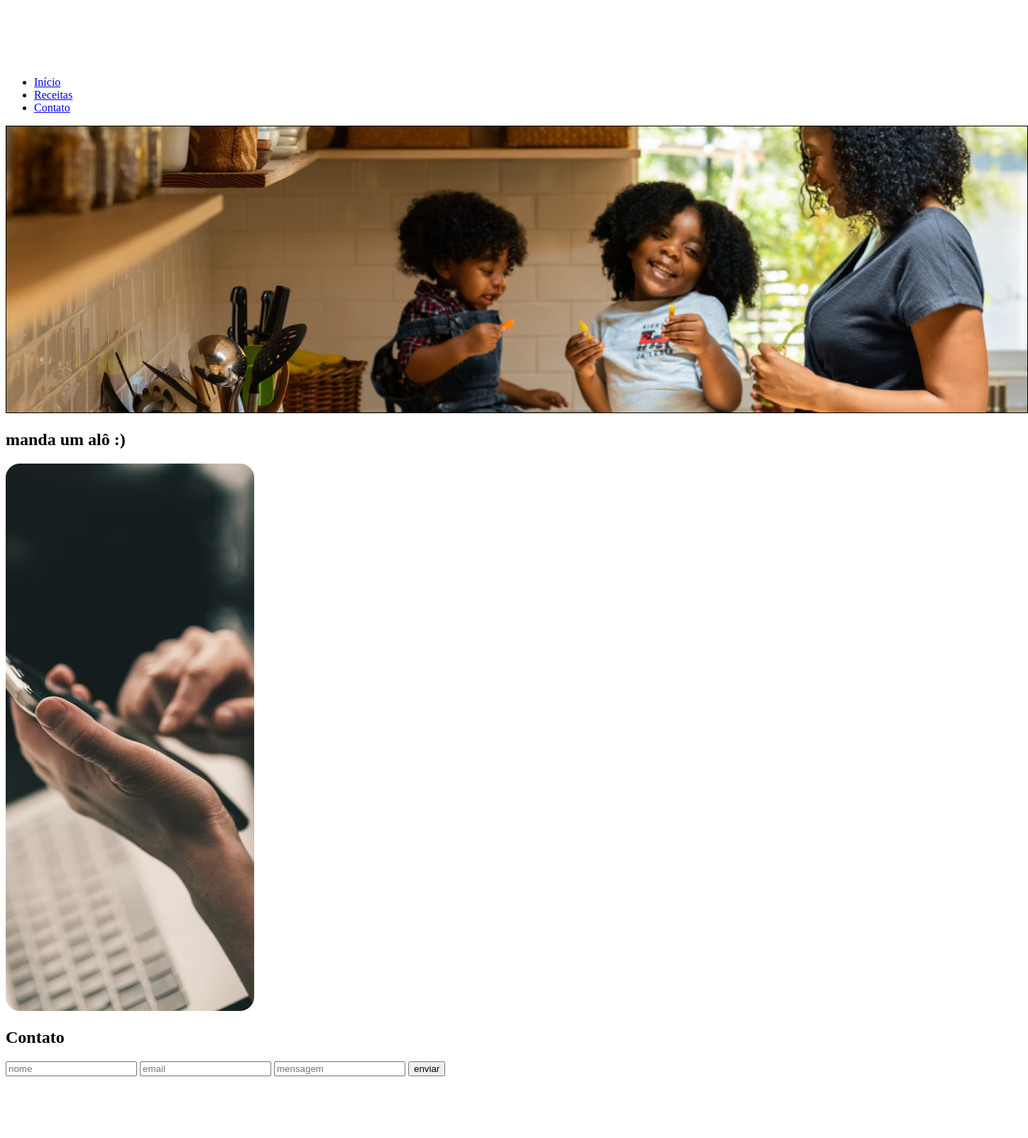
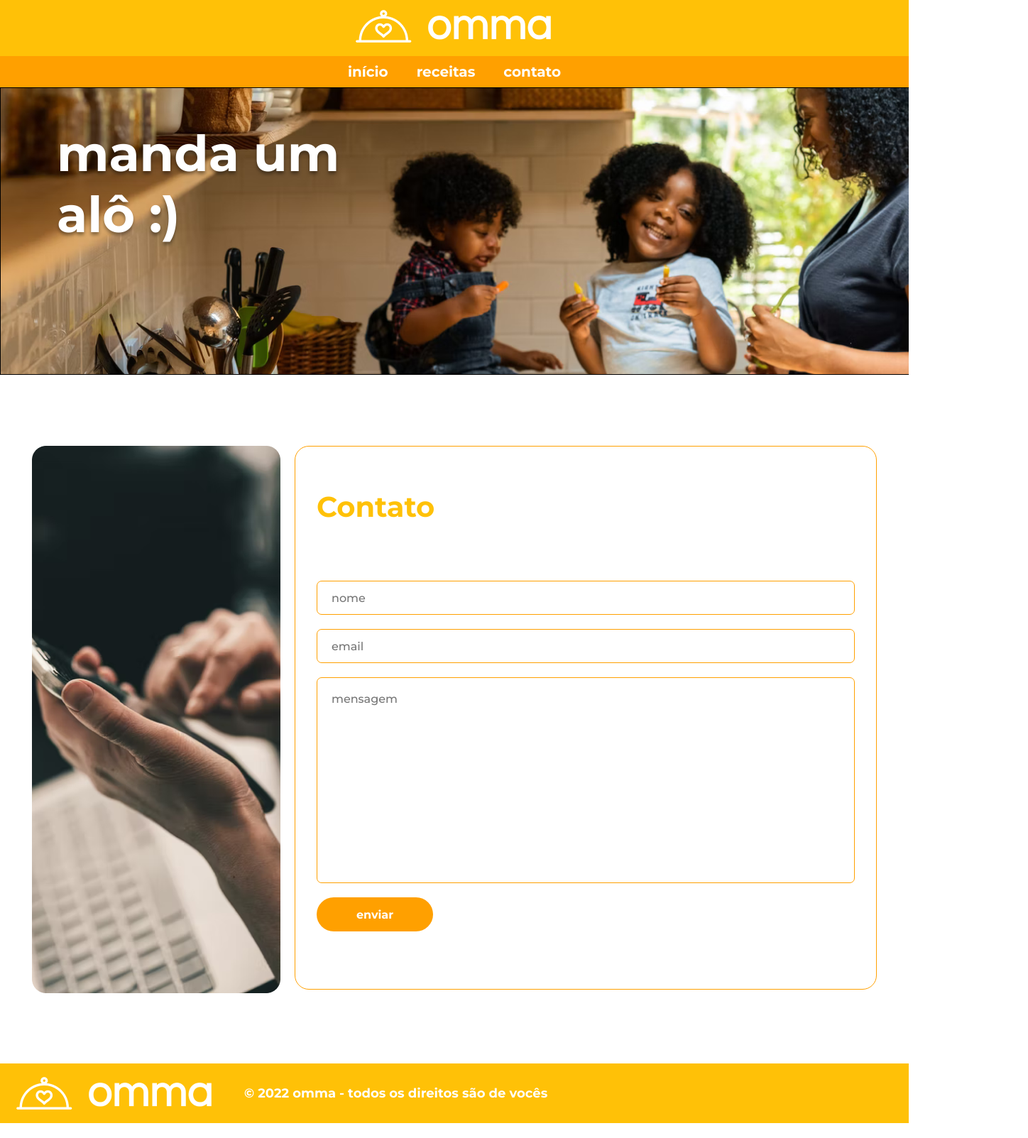
Before and after one commit to anapaulabio/ommareceitas, a plain HTML site: page form.html in a window 1280 px wide. Shown: the part 5-1608 px from the top of the page at 71% size, 1448 px wide, since content can reach past the window. After the commit the page ends 1587 px from the top, so only its background shows below. Drawn offline with Linux system fonts and the light colour scheme.

Commit message:
Adicionando html atualizado

```diff
--- a/Css/general.css
+++ b/Css/general.css
@@ -94,6 +94,7 @@ footer {
         align-items: center;
         row-gap: 2rem;
     }
+
 }
 
 @media (max-width: 690px) {
--- a/Css/style.css
+++ b/Css/style.css
@@ -302,3 +302,106 @@ aside h2 {
 }
 
 /* CONTATO */
+
+.banner_form {
+    display: flex;
+    margin-inline: auto;
+    max-width: 1440px;
+    background-image: url(../img/form.png);
+    background-size: cover;
+    height: 40.5rem;
+}
+
+.banner_form h1 {
+    padding: 5rem 8rem;
+    width: 60rem;
+    font-weight: 700;
+    font-size: 7rem;
+    margin-inline: auto;
+    max-width: 1440px;
+    color: #FFFFFF;
+    text-shadow: 0px 4px 4px rgba(0, 0, 0, 0.36);
+}
+
+.image {
+    width: 35rem;
+    height: 77rem;
+}
+
+.formulario {
+    display: flex;
+    justify-content: center;
+    column-gap: 2rem;
+    margin-inline: auto;
+    max-width: 1440px;
+    padding-block: 10rem;
+}
+
+.contact {
+    box-sizing: border-box;
+
+    display: flex;
+    flex-direction: column;
+    row-gap: 2rem;
+
+    width: 82rem;
+    height: 76.6rem;
+    padding: 6rem 3rem;
+
+    border: .1rem solid #FFA000;
+    border-radius: 2rem;
+}
+
+label {
+    padding-block-end: 6rem;
+    font-weight: 700;
+    font-size: 4rem;
+    color: #FFC107;
+}
+
+#nome, #email {
+    display: flex;
+    height: 4.8rem;
+    padding-left: 2rem;
+    font-weight: 400;
+    font-size: 16px;
+    border: 1px solid #FFA000;
+    border-radius: 7px;
+}
+
+#mensagem {
+    height: 29rem;
+    display: flex;
+
+    padding-left: 2rem;
+    font-weight: 400;
+    font-size: 16px;
+
+    color: #58555D;
+    border: 1px solid #FFA000;
+    border-radius: 7px;
+    padding-bottom: 23rem;
+}
+
+.contact button {
+    Width: 16.4rem;
+    height: 4.8rem;
+
+    font-weight: 800;
+    font-size: 16px;
+
+    text-align: center;
+    background-color: #FFA000;
+    border: #FFA000;
+    border-radius: 5rem;
+}
+
+.contact button a {
+    text-decoration: none;
+    color: #FFFFFF;
+}
+
+.contact button:hover {
+    background-color: #FF6600;
+
+}
--- a/form.html
+++ b/form.html
@@ -1,59 +1,60 @@
 <!DOCTYPE html>
 <html lang="en">
-
   <head>
-    <meta charset="UTF-8">
-    <meta http-equiv="X-UA-Compatible" content="IE=edge">
-    <meta name="viewport" content="width=device-width, initial-scale=1.0">
-    <link rel="preconnect" href="https://fonts.googleapis.com">
-    <link rel="preconnect" href="https://fonts.gstatic.com" crossorigin>
+    <meta charset="UTF-8" />
+    <meta http-equiv="X-UA-Compatible" content="IE=edge" />
+    <meta name="viewport" content="width=device-width, initial-scale=1.0" />
+    <link rel="preconnect" href="https://fonts.googleapis.com" />
+    <link rel="preconnect" href="https://fonts.gstatic.com" crossorigin />
     <link
       href="https://fonts.googleapis.com/css2?family=Montserrat:ital,wght@0,100;0,200;0,500;0,600;0,700;1,100;1,700&display=swap"
-        rel="stylesheet">
-    <link rel="stylesheet" tyoe="text/css" href="./Css/form.css">
+      rel="stylesheet"
+    />
+    <link rel="stylesheet" tyoe="text/css" href="./Css/style.css" />
     <title>Omma</title>
-
   </head>
 
   <body>
-    <header>
-        <img src="./img/logo.png" alt="logo" id="img_banner">
+    <header class="container">
+      <div class="logo">
+        <img src="./img/logo.png" alt="logo" id="img_banner" />
+      </div>
     </header>
-    <nav role="navigation">
-        <ul role="menu">
-            <li><a href="index.html"      target="_blank">Início</a></li>
-            <li><a href="receitas.html"
-            target="_blank">Receitas</a></li>
-            <li><a href="form.html"
-            target="_blank">Contato</a></li>
+    <nav class="navigation">
+      <ul>
+        <li><a href="index.html" target="_blank">início</a></li>
+        <li><a href="receitas.html" target="_blank">receitas</a></li>
+        <li><a href="form.html" target="_blank">contato</a></li>
       </ul>
     </nav>
     <main>
       <section class="banner_form">
         <div>
-            <img src="./img/form.png" alt="manda um alô">
           <h1>manda um alô :)</h1>
         </div>
       </section>
       <section class="formulario">
         <div class="image">
-                <img src="./img/Rectangle 28.png" alt="contato">
+          <img src="./img/Rectangle 28.png" alt="contato" />
         </div>
-            <form class="itens">
-                <h2>Contato</h2>
-                <input id="nome" type="text" placeholder="nome">
-                <input id="email" type="email" placeholder="email">
-                <input id="mensagem" type="text" placeholder="mensagem">
-                <button>enviar</button>
+        <form>
+          <fieldset class="contact">
+            <label for="name">Contato</label>
+            <input id="nome" type="text" placeholder="nome" />
+            <input id="email" type="email" placeholder="email" />
+            <input id="mensagem" type="text" placeholder="mensagem" />
+            <button>
+                <a href="#">enviar</a>
+            </button>
+          </fieldset>
         </form>
       </section>
-
     </main>
-</body>
-<footer class="container">
-    <div>
-        <img src="./img/logo.png" alt="logo" id="logofooter">
-        <p id="copy">© 2022 omma - todos os direitos são de vocês</p>
+    <footer>
+      <div class="container-f">
+        <img src="./img/logo.png" alt="logo" />
+        <p>© 2022 omma - todos os direitos são de vocês</p>
       </div>
     </footer>
+  </body>
 </html>
```
Lines whose indentation alone changed are shown as unchanged.
